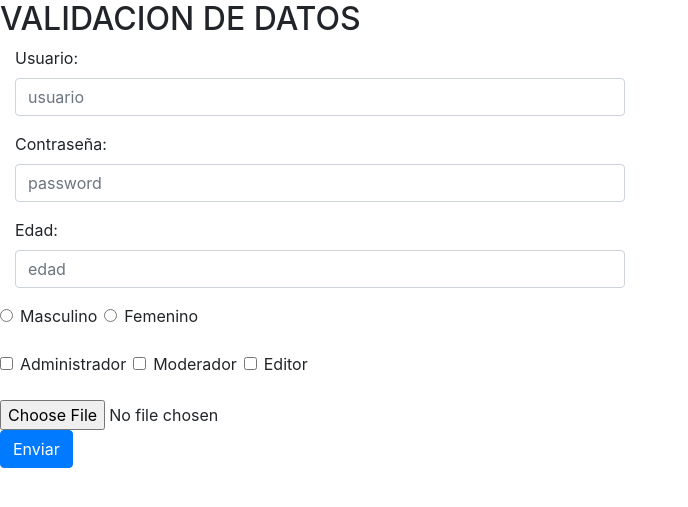
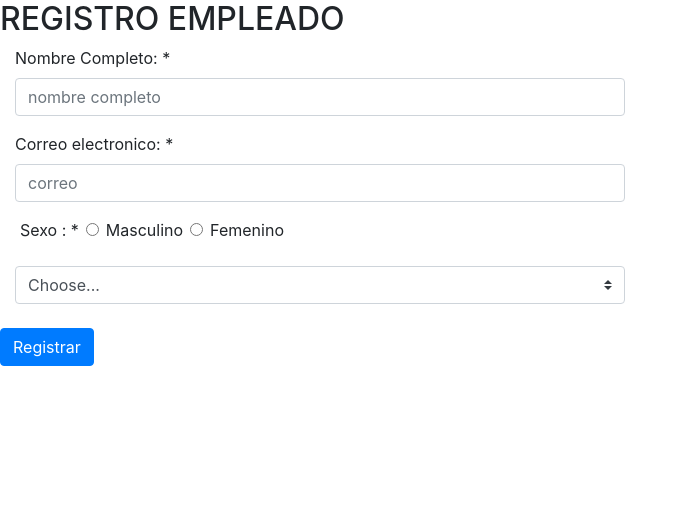
Before and after one commit to lherrera2023/pruebanexura, a PHP site: page / in a window 1280 px wide. Shown: the top 507 px of the page, without its empty margins (0-688 px from the left). Run offline with PHP 8.4, Linux system fonts and the light colour scheme.

Commit message:
Update index.php

```diff
--- a/index.php
+++ b/index.php
@@ -12,21 +12,21 @@
     <link rel="stylesheet" href="https://cdn.jsdelivr.net/npm/bootstrap@4.0.0/dist/css/bootstrap.min.css" integrity="sha384-Gn5384xqQ1aoWXA+058RXPxPg6fy4IWvTNh0E263XmFcJlSAwiGgFAW/dAiS6JXm" crossorigin="anonymous">
 </head>
 <body>
-<h2>VALIDACION DE DATOS</h2>
+<h2>REGISTRO EMPLEADO</h2>
   <form action="procesar.php" method="post" enctype="multipart/form-data">
   <div class="form-group col-md-6"">
-    <label for="exampleInputEmail1">Usuario:</label>
-    <input type="text" class="form-control" id="exampleInputEmail1" aria-describedby="emailHelp" placeholder="usuario" name='usuarioLog'>
+    <label for="exampleInputEmail1">Nombre Completo: *</label>
+    <input type="text" class="form-control" id="nombreCompleto" placeholder="nombre completo" name='nombreCompleto'>
   </div>
   <div class="form-group col-md-6"">
-    <label for="exampleInputPassword1">Contrase&ntilde;a:</label>
-    <input type="password" class="form-control" id="exampleInputPassword1" placeholder="password" name='passUser'>
+    <label for="exampleInputPassword1">Correo electronico: *</label>
+    <input type="email" class="form-control" id="mailEmpleado" placeholder="correo" name='mailEmpleado'>
   </div>
-  <div class="form-group col-md-6"">
-    <label for="edadUser">Edad:</label>
-    <input type="number" class="form-control" id="edadUser" placeholder="edad" name='edadUser'>
-  </div>
+
         <div class="form-check">
+        <label class="form-check-label" for="femenino">
+            Sexo : *
+          </label>&nbsp;&nbsp;&nbsp;&nbsp;&nbsp;
           <input class="form-check-input" type="radio" name="sexo" id="masculino" value="Masculino">
           <label class="form-check-label" for="masculino">
             Masculino
@@ -36,24 +36,16 @@
             Femenino
           </label>
         </div><br>
-        <div class="form-check">
-          <input class="form-check-input" type="checkbox" name="roles[]" id="Administrador" value="Administrador">
-          <label class="form-check-label" for="Administrador">
-            Administrador
-          </label>&nbsp;&nbsp;&nbsp;&nbsp;&nbsp;
-          <input class="form-check-input" type="checkbox" name="roles[]" id="Moderador" value="Moderador">
-          <label class="form-check-label" for="Moderador">
-            Moderador
-          </label>&nbsp;&nbsp;&nbsp;&nbsp;&nbsp;
-          <input class="form-check-input" type="checkbox" name="roles[]" id="Editor" value="Editor">
-          <label class="form-check-label" for="Editor">
-            Editor
-          </label>
+        <div class="input-group col-md-6">
+            <select class="custom-select" id="area">
+                <option selected>Choose...</option>
+                <option value="1">One</option>
+                <option value="2">Two</option>
+                <option value="3">Three</option>
+            </select>
         </div>
         <br>
-          <input type="file" name="imagenUp" id="imagenUp">
-        <br>
-  <button type="submit" class="btn btn-primary">Enviar</button>
+  <button type="submit" class="btn btn-primary">Registrar</button>
 </form>
 </body>
 </html>
```
